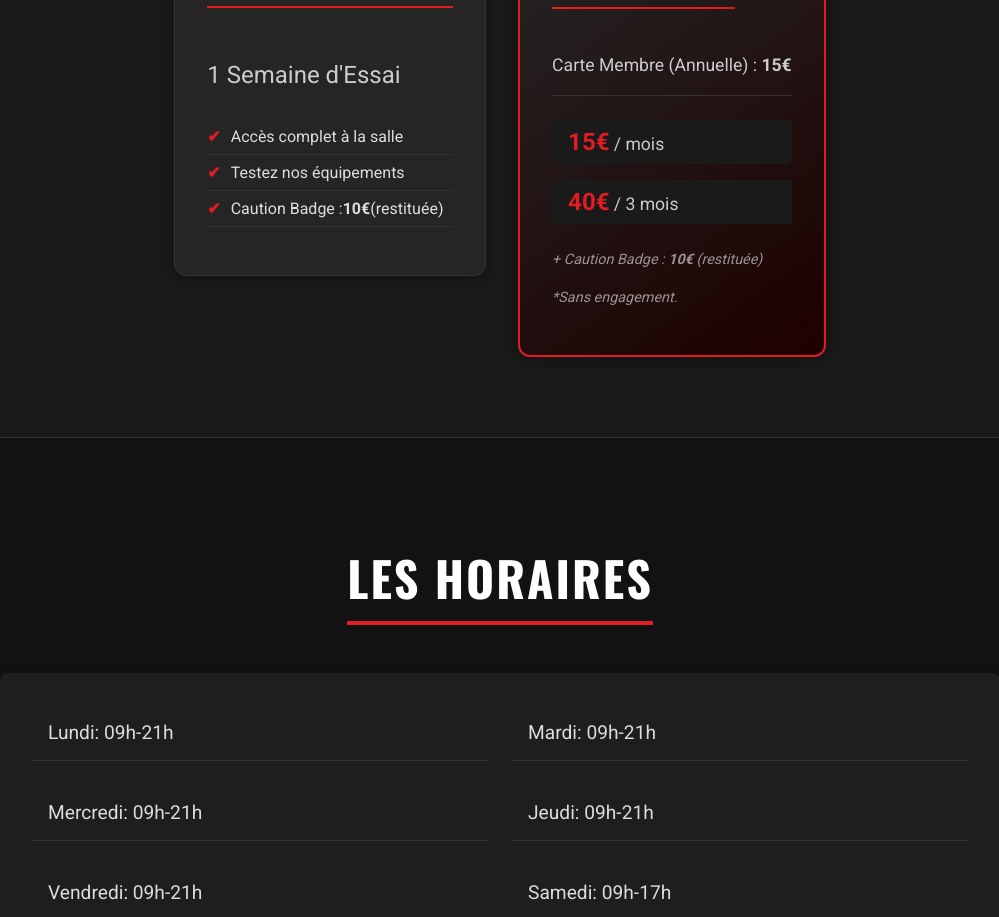
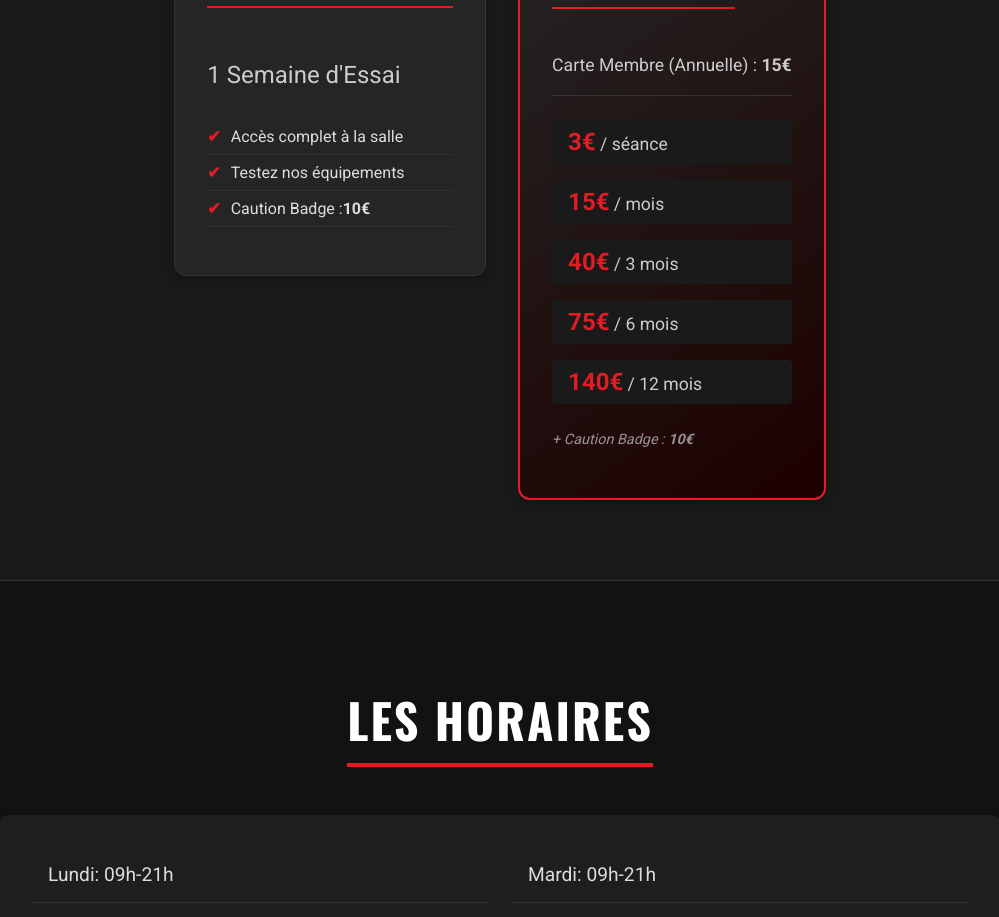
Before and after one commit to UlrichCedric/Webiste-Mh, a React (Create React App) app in the folder website-mh/: page / in a window 1280 px wide. Shown: the part 1680-2597 px from the top of the page, without its empty margins (140-1139 px from the left). Built offline with nearby package versions, Linux system fonts and the light colour scheme.

Commit message:
feat(pricing): add new rates (session, 6m, 12m) and update deposit text

```diff
--- a/website-mh/src/components/Membership/Membership.js
+++ b/website-mh/src/components/Membership/Membership.js
@@ -18,7 +18,7 @@ const Membership = () => {
               <ul>
                 <li>Accès complet à la salle</li>
                 <li>Testez nos équipements</li>
-                <li>Caution Badge : <strong>10€</strong> (restituée)</li>
+                <li>Caution Badge : <strong>10€</strong></li>
               </ul>
             </div>
           </ScrollReveal>
@@ -29,16 +29,24 @@ const Membership = () => {
               <p className="sub-title">Carte Membre (Annuelle) : <strong>15€</strong></p>
               <div className="pricing-options">
                 <div className="price-item">
+                  <span className="amount">3€</span> / séance
+                </div>
+                <div className="price-item">
                   <span className="amount">15€</span> / mois
                 </div>
                 <div className="price-item">
                   <span className="amount">40€</span> / 3 mois
                 </div>
+                <div className="price-item">
+                  <span className="amount">75€</span> / 6 mois
+                </div>
+                <div className="price-item">
+                  <span className="amount">140€</span> / 12 mois
+                </div>
               </div>
               <p className="note">
-                + Caution Badge : <strong>10€</strong> (restituée)
+                + Caution Badge : <strong>10€</strong>
               </p>
-              <p className="note">*Sans engagement.</p>
             </div>
           </ScrollReveal>
         </div>
```
